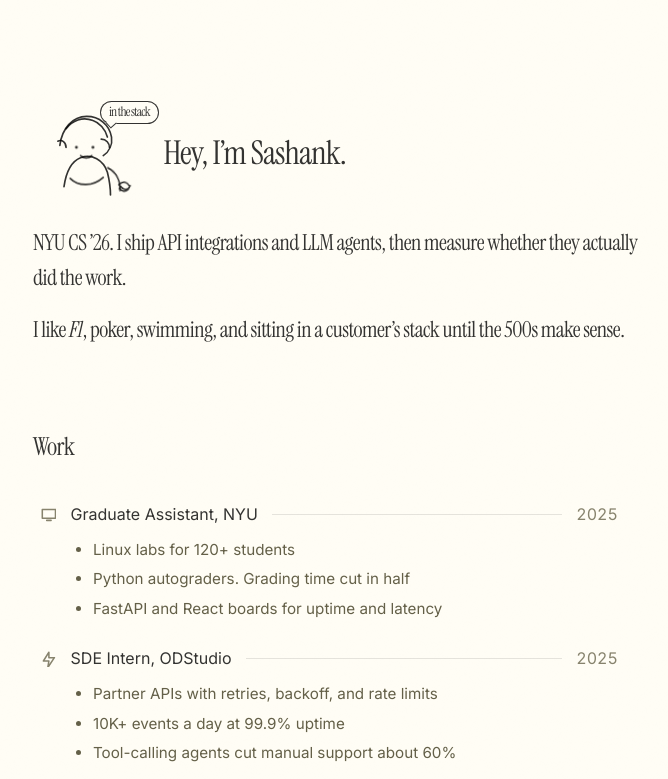
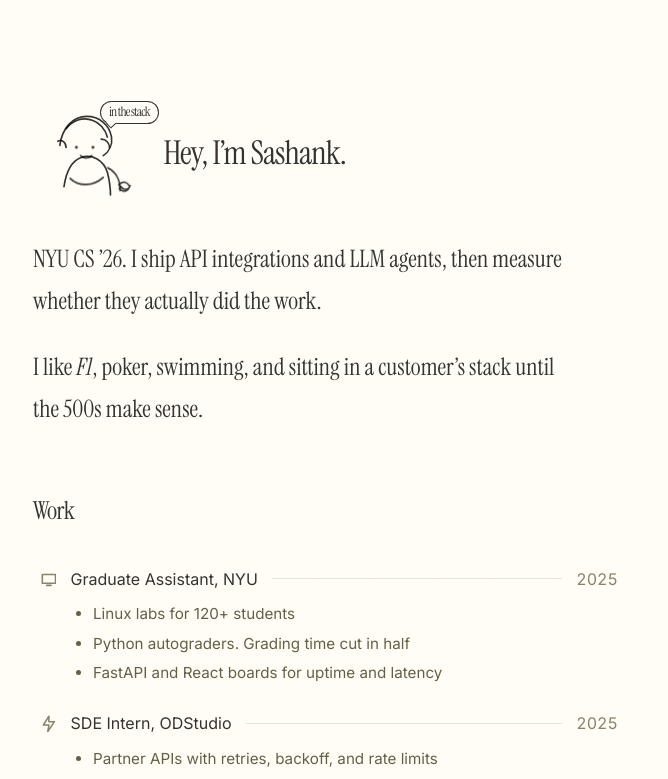
Before and after one commit to bsashank2710/sashank-portfolio, a React (Vite) app: page / in a window 1280 px wide. Shown: the top 779 px of the page, without its empty margins (303-971 px from the left). Built offline with nearby package versions, Linux system fonts and the light colour scheme.

Commit message:
Open up the intro so the two lines can breathe.

```diff
--- a/src/App.tsx
+++ b/src/App.tsx
@@ -188,14 +188,16 @@ function Home() {
           <Portrait />
           <span>Hey, I’m Sashank.</span>
         </h1>
-        <p className="intro">
-          NYU CS ’26. I ship API integrations and LLM agents, then measure whether they actually did
-          the work.
-        </p>
-        <p className="intro">
-          I like <em>F1</em>, poker, swimming, and sitting in a customer’s stack until the 500s make
-          sense.
-        </p>
+        <div className="hello-copy">
+          <p className="intro">
+            NYU CS ’26. I ship API integrations and LLM agents, then measure whether they actually
+            did the work.
+          </p>
+          <p className="intro">
+            I like <em>F1</em>, poker, swimming, and sitting in a customer’s stack until the 500s
+            make sense.
+          </p>
+        </div>
       </header>
 
       <section>
--- a/src/styles.css
+++ b/src/styles.css
@@ -73,6 +73,9 @@ ul {
 }
 
 .hello {
+  display: flex;
+  flex-direction: column;
+  gap: 2.15rem;
   overflow: visible;
 }
 
@@ -80,7 +83,7 @@ ul {
   display: flex;
   align-items: center;
   gap: 1.15rem;
-  margin-bottom: 1.45rem;
+  margin-bottom: 0;
   overflow: visible;
   font-family: var(--serif);
   font-size: 2.05rem;
@@ -88,6 +91,13 @@ ul {
   letter-spacing: -0.025em;
   color: var(--color-text);
   line-height: 1.3;
+}
+
+.hello-copy {
+  display: flex;
+  flex-direction: column;
+  gap: 1.55rem;
+  max-width: 34rem;
 }
 
 .doodle {
@@ -194,12 +204,12 @@ ul {
 }
 
 .intro {
-  margin-bottom: 1.15rem;
+  margin: 0;
   font-family: var(--serif);
-  font-size: 1.38rem;
-  letter-spacing: -0.025em;
+  font-size: 1.5rem;
+  letter-spacing: 0;
   color: var(--color-text);
-  line-height: 1.55;
+  line-height: 1.75;
 }
 
 .intro em {
```
